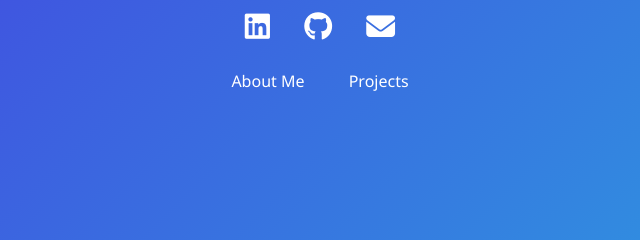
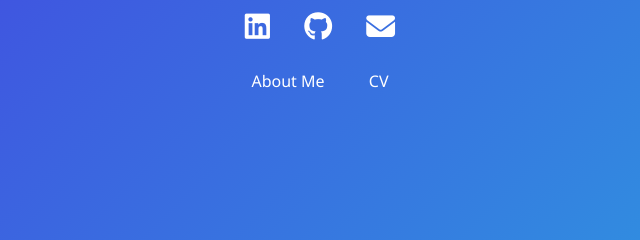
Before and after one commit to jenbrox/jenbrox.github.io, a plain HTML site: page index.html in a window 1280 px wide. Shown: the part 417-657 px from the top of the page, 320-960 px from the left. Drawn offline with Linux system fonts and the light colour scheme.

Commit message:
Update index.html
update menu

```diff
--- a/index.html
+++ b/index.html
@@ -17,7 +17,7 @@
         </div>
         <div class="menu">
             <a href="#about">About Me</a>
-            <a href="#projects">Projects</a>
+            <a href="#projects">CV</a>
         </div>
     </div>
 </body>
```
